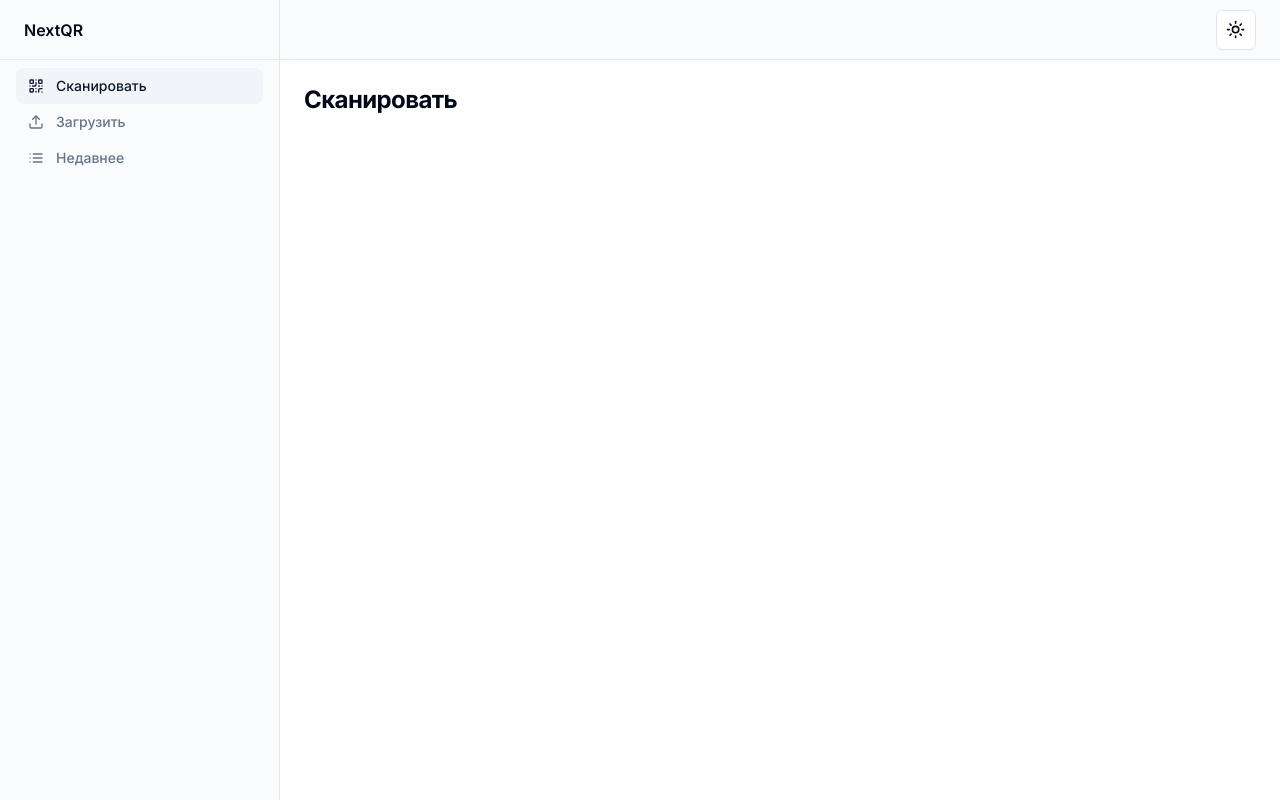
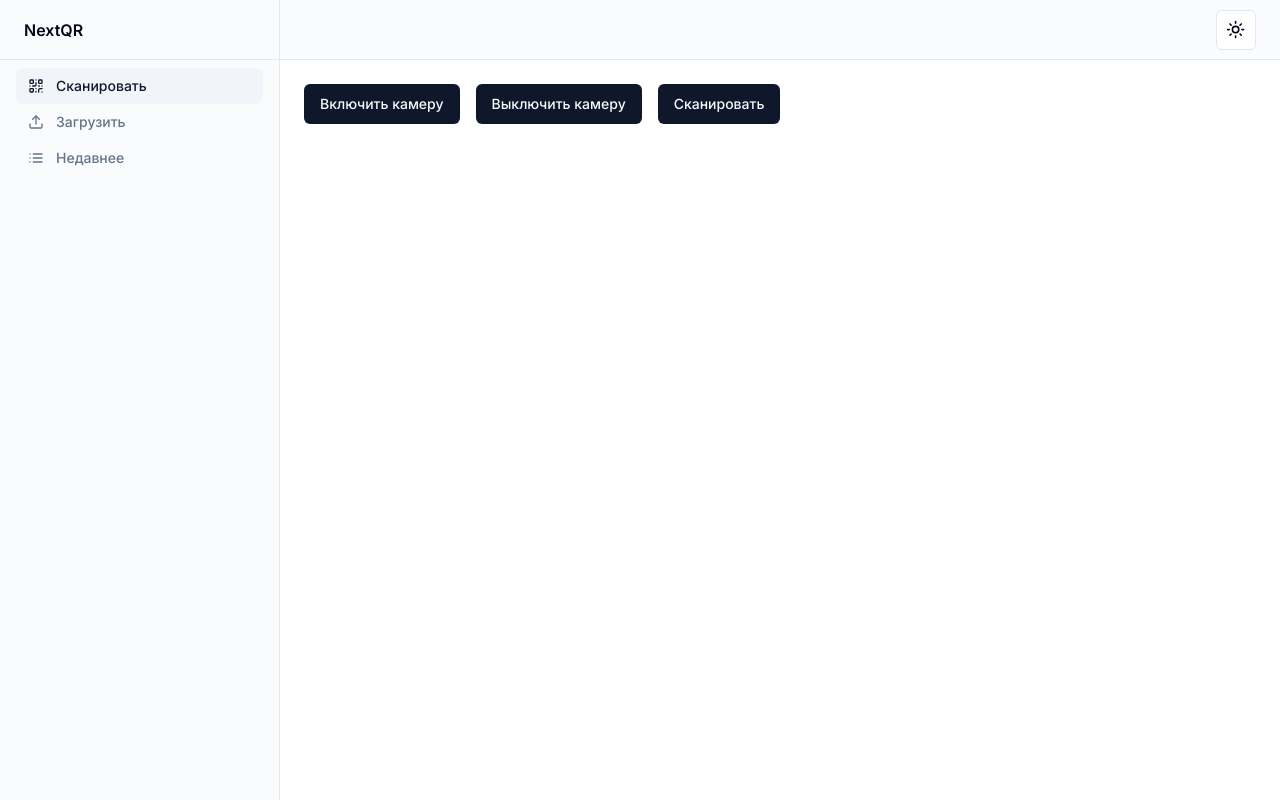
Before and after one commit to kblnv/nextqr, a Next.js app: page / in a window 1280 px wide. Built offline with nearby package versions, Linux system fonts and the light colour scheme.

Commit message:
Testing QR code scanning from camera

```diff
--- a/src/app/page.tsx
+++ b/src/app/page.tsx
@@ -1,9 +1,90 @@
 "use client";
 
-import React from "react";
+import { Button } from "@/components/ui/button";
+import React, { useRef, useState } from "react";
+import {
+  readBarcodesFromImageData,
+  type ReaderOptions,
+} from "zxing-wasm/reader";
+
+const readerOptions: ReaderOptions = {
+  tryHarder: true,
+};
 
 const ScanPage: React.FC = () => {
-  return <h3 className="text-2xl font-bold tracking-tight">Сканировать</h3>;
-}
+  const videoRef = useRef<HTMLVideoElement>(null);
+  const [decodedText, setDecodedText] = useState("");
+
+  let stream: MediaStream | null = null;
+
+  const startCamera = () => {
+    navigator.mediaDevices
+      .getUserMedia({ video: true })
+      .then((newStream) => {
+        if (videoRef.current) {
+          videoRef.current.srcObject = newStream;
+          stream = newStream;
+        }
+      })
+      .catch((error) => {
+        console.error("Error accessing camera:", error);
+      });
+  };
+
+  const stopCamera = () => {
+    if (stream) {
+      stream.getTracks().forEach((track) => track.stop());
+      if (videoRef.current) {
+        videoRef.current.srcObject = null;
+      }
+      stream = null;
+    }
+  };
+
+  const scan = async () => {
+    const context = new OffscreenCanvas(
+      videoRef.current!.videoWidth,
+      videoRef.current!.videoHeight
+    ).getContext("2d") as OffscreenCanvasRenderingContext2D;
+    context.drawImage(
+      videoRef.current!,
+      0,
+      0,
+      videoRef.current!.videoWidth,
+      videoRef.current!.videoHeight
+    );
+    const imageData = context.getImageData(
+      0,
+      0,
+      videoRef.current!.videoWidth,
+      videoRef.current!.videoHeight
+    );
+    const decodedData = await readBarcodesFromImageData(
+      imageData,
+      readerOptions
+    );
+
+    console.log(imageData);
+    console.log(decodedData);
+
+    if (decodedData.length > 0) {
+      setDecodedText(decodedData[0].text);
+    }
+  };
+
+  return (
+    <div>
+      <div className="flex gap-4">
+        <Button onClick={startCamera}>Включить камеру</Button>
+        <Button onClick={stopCamera}>Выключить камеру</Button>
+        <Button onClick={scan}>Сканировать</Button>
+      </div>
+
+      <video ref={videoRef} autoPlay className="mt-4" />
+
+      {decodedText.length > 0 && <p>{decodedText}</p>}
+    </div>
+  );
+};
 
 export default ScanPage;
--- a/src/components/theme-toggle.tsx
+++ b/src/components/theme-toggle.tsx
@@ -26,13 +26,13 @@ const ThemeToggle: React.FC = () => {
       </DropdownMenuTrigger>
       <DropdownMenuContent align="end">
         <DropdownMenuItem onClick={() => setTheme("light")}>
-          Light
+          Светлая
         </DropdownMenuItem>
         <DropdownMenuItem onClick={() => setTheme("dark")}>
-          Dark
+          Темная
         </DropdownMenuItem>
         <DropdownMenuItem onClick={() => setTheme("system")}>
-          System
+          Системная
         </DropdownMenuItem>
       </DropdownMenuContent>
     </DropdownMenu>
```
